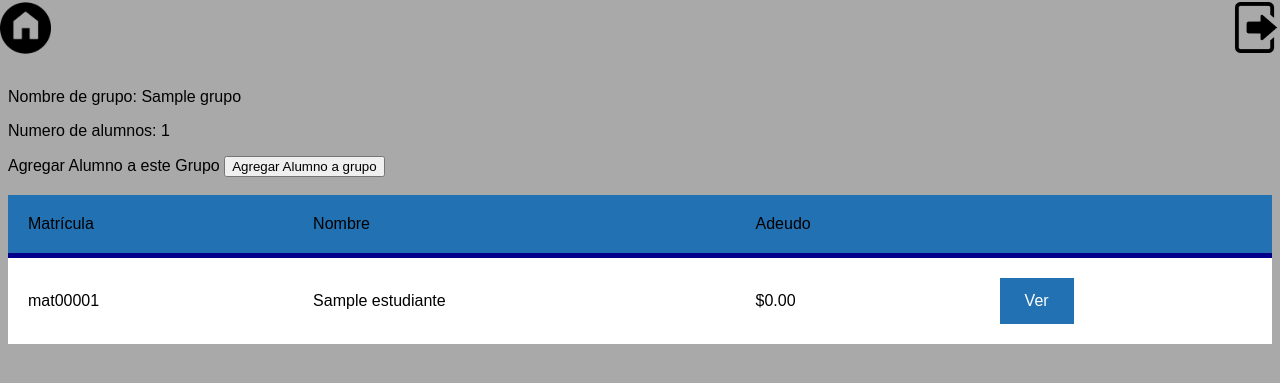
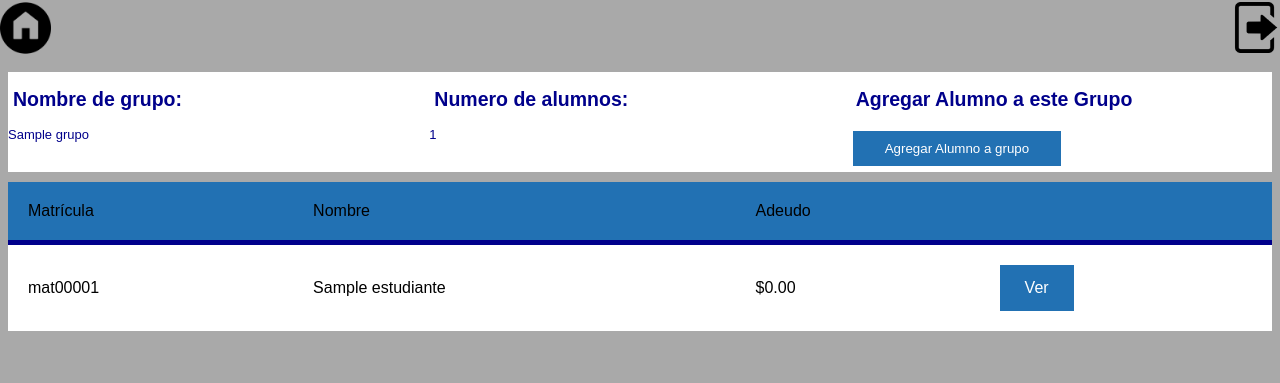
Before and after one commit to Rodolfohp96/CFCA, a Flask app: page /grupo/1 in a window 1280 px wide. Shown: the top 383 px of the page. Run offline with Flask 2, Linux system fonts and the light colour scheme; the visitor is signed in with stand-in values (Sample User, id 1); tables that the repository leaves empty or names only in its code hold one stand-in row (values such as "Sample post"); some libraries are stand-ins or nearby versions.

Commit message:
gruopnewCSS

```diff
--- a/static/css/styles.css
+++ b/static/css/styles.css
@@ -4,6 +4,7 @@ body{
 }
 
 #conteiner-body{
+    padding-top: 70px;
     margin: 150px auto;
     width: 80%;
 }
@@ -176,3 +177,26 @@ top: 2px;
    input{
        width: 100%;
    }
+
+   .mat{
+    background: white;
+   color: darkblue;
+   width: 33.3333%;
+   height: 100px;
+   margin-bottom: 10px;
+   float: left;
+   font-size: 13px;
+}
+#botonactualizar1{
+background-color: #2271b3;
+ border: none;
+ color: white;
+ padding: 10px 32px;
+ text-decoration: none;
+ margin: 4px 2px;
+ cursor: pointer;
+   float: left
+}
+h2{
+   padding-left: 5px;
+}
--- a/templates/group.html
+++ b/templates/group.html
@@ -1,13 +1,23 @@
 {% extends "layout.html" %}
 {% block body %}
-    <p>Nombre de grupo: {{info.group}}</p>
-    <p>Numero de alumnos: {{info.num}}
+<section>
+    <article class="mat">
+        <h2>Nombre de grupo:</h2>
+        <p>{{info.group}}</p>
+    </article>
+    <article class="mat">
+        <h2>Numero de alumnos:</h2>
+        <p>{{info.num}}</p>
+    </article>
+    <article class="mat">
+        <h2>Agregar Alumno a este Grupo</h2>
          <form action="/AlumnoNuevo" method="POST">
-        <label>Agregar Alumno a este Grupo</label>
-        <button type="submit">
+          <p><button type="submit" id="botonactualizar1">
               Agregar Alumno a grupo
-        </button>
-    </form><br>
+          </button></p>
+          </form>
+    </article>
+</section>
 <table>
 <thead>
   <tr>
```
Lines whose indentation alone changed are shown as unchanged.
